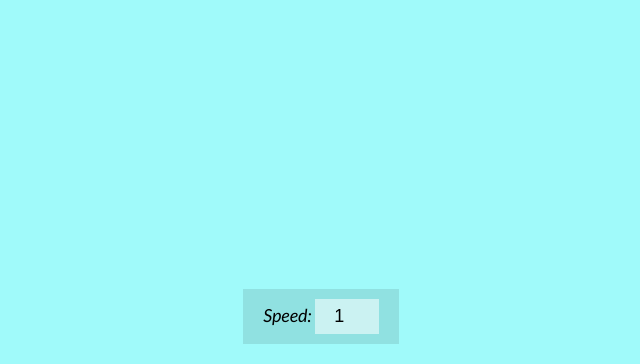
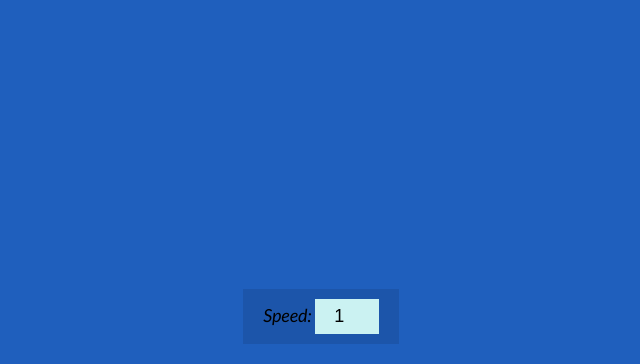
Before and after one commit to Rodrig4332/Auto-Text-Effect, a plain HTML site: page index.html in a window 1280 px wide. Shown: the part 436-800 px from the top of the page, without its empty margins (319-959 px from the left). Drawn offline with Linux system fonts and the light colour scheme.

Commit message:
updated css

```diff
--- a/style.css
+++ b/style.css
@@ -6,7 +6,7 @@ html {
 
 body {
     font-family: 'Lato', sans-serif;
-    background-color:rgb(160, 250, 250);
+    background-color:rgb(31, 95, 189);
     margin: 0;
     display: flex;
     align-items: center;
```
